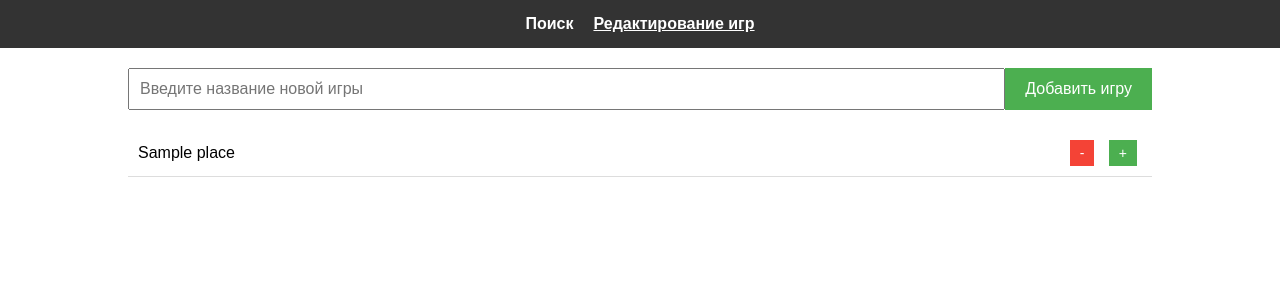
After one commit to Niks43rus/vrcl_new, a Django app: page /edit_games/1/ in a window 1280 px wide. The commit adds this page. Shown: the top 300 px of the page. Run offline with Django 3.2, Linux system fonts and the light colour scheme; tables that the repository leaves empty hold one stand-in row (values such as "Sample post").

Commit message:
страничка с играми

```diff
--- a/bkn/main/admin.py
+++ b/bkn/main/admin.py
@@ -6,6 +6,8 @@ admin.site.register(SettingsSite)
 admin.site.register(Admins)
 admin.site.register(WarningInfo)
 admin.site.register(WhereInfo)
+admin.site.register(Games_for_place)
+admin.site.register(GamePlace)
 
 
 admin.site.register(Note_ms)
--- a/bkn/main/models.py
+++ b/bkn/main/models.py
@@ -69,6 +69,30 @@ class WhereInfo(models.Model):
         verbose_name_plural = 'Статистика - Откуда'
 
 
+#Набор игр
+class Games_for_place(models.Model):
+    Name = models.CharField(max_length=250, verbose_name='Название')
+    Alt_name = models.CharField(max_length=250, verbose_name='Альтернативное название')
+
+
+    def __str__(self):
+        return f'{self.Name}'
+
+    class Meta:
+        verbose_name_plural = 'Стек игр'
+
+
+class GamePlace(models.Model):
+    game = models.ForeignKey(Games_for_place, on_delete=models.CASCADE, related_name="game_places", verbose_name="Игра")
+    place = models.CharField(max_length=100, verbose_name="Место")
+    club = models.CharField(max_length=250, verbose_name="Клуб")
+
+    def __str__(self):
+        return f"{self.game.Name} - {self.place} ({self.club})"
+
+    class Meta:
+        verbose_name = "Привязка игры к месту"
+        verbose_name_plural = "Привязки игр к местам"
 
 
 #region Молодой гвардии
--- a/bkn/main/templates/main/club_page.html
+++ b/bkn/main/templates/main/club_page.html
@@ -90,6 +90,7 @@
                     <a class="dropdown-item" href="{% url 'stat' club_id=CID %}">Статистика</a>
                     <a class="dropdown-item" href="#" data-toggle="modal" data-target="#actionModal">Акции и
                         партнеры</a>
+                    <a class="dropdown-item" href="{% url 'place_device' club_id=CID %}">Устройства</a>
 
                 </div>
             </li>
--- /dev/null
+++ b/bkn/main/templates/main/edit_games.html
@@ -0,0 +1,115 @@
+<!DOCTYPE html>
+<html lang="ru">
+<head>
+    <meta charset="UTF-8">
+    <meta name="viewport" content="width=device-width, initial-scale=1.0">
+    <title>{{ club_name }} - Редактирование игр</title>
+    <style>
+        /* Минимальные стили для оформления */
+        body {
+            font-family: Arial, sans-serif;
+            margin: 0;
+            padding: 0;
+            display: flex;
+            flex-direction: column;
+            align-items: center;
+        }
+        .header {
+            width: 100%;
+            background-color: #333;
+            padding: 15px;
+            color: white;
+            display: flex;
+            justify-content: center;
+            gap: 20px;
+        }
+        .header a {
+            color: white;
+            text-decoration: none;
+            font-weight: bold;
+        }
+        .header a.active {
+            text-decoration: underline;
+        }
+        .content {
+            margin-top: 20px;
+            width: 80%;
+        }
+        .add-game-form {
+            display: flex;
+            margin-bottom: 20px;
+        }
+        .add-game-input {
+            padding: 10px;
+            font-size: 16px;
+            flex-grow: 1;
+        }
+        .add-game-btn {
+            padding: 10px 20px;
+            font-size: 16px;
+            color: white;
+            background-color: #4CAF50;
+            border: none;
+            cursor: pointer;
+        }
+        .game-list {
+            list-style: none;
+            padding: 0;
+        }
+        .game-item {
+            display: flex;
+            align-items: center;
+            justify-content: space-between;
+            padding: 10px;
+            border-bottom: 1px solid #ddd;
+        }
+        .game-item .game-name {
+            flex-grow: 1;
+        }
+        .game-item button {
+            padding: 5px 10px;
+            font-size: 14px;
+            cursor: pointer;
+            background-color: #f44336;
+            color: white;
+            border: none;
+            margin: 0 5px;
+        }
+        .game-item button.increment {
+            background-color: #4CAF50;
+        }
+    </style>
+</head>
+<body>
+
+    <!-- Шапка с навигацией -->
+    <div class="header">
+        <a href="{% url 'place_device' club_id=club_id %}">Поиск</a>
+        <a href="{% url 'edit_games' club_id=club_id %}" class="active">Редактирование игр</a>
+    </div>
+
+    <!-- Основной контент -->
+    <div class="content">
+        <!-- Форма добавления новой игры -->
+        <form class="add-game-form" method="POST">
+            {% csrf_token %}
+            <input type="text" name="game_name" class="add-game-input" placeholder="Введите название новой игры">
+            <button type="submit" name="add_game" class="add-game-btn">Добавить игру</button>
+        </form>
+
+        <!-- Список игр -->
+        <ul class="game-list">
+            {% for game in games %}
+                <li class="game-item">
+                    <span class="game-name">{{ game.Name }}</span>
+                    <div class="controls">
+                        <button class="decrement">-</button>
+                        <button class="increment">+</button>
+                    </div>
+                </li>
+            {% endfor %}
+        </ul>
+    </div>
+
+</body>
+</html>
--- a/bkn/main/urls.py
+++ b/bkn/main/urls.py
@@ -18,6 +18,9 @@ urlpatterns = [
     path('stat/<str:club_id>/', stat, name='stat'),
     path('scheme/<str:club_id>/', scheme, name='scheme'),
     path('scheme_free/<str:club_id>/', scheme_free, name='scheme_free'),
+    path('place_device/<str:club_id>/', place_device, name='place_device'),
+    path('edit_games/<str:club_id>/', edit_games, name='edit_games'),
+
     path('add_graph_row/<int:club_id>/', add_graph_row, name='add_graph_row'),
     path('save_graph_data/<int:club_id>/', save_graph_data, name='save_graph_data'),
     path('update_record/<int:note_id>/', update_record, name='update_record'),
--- a/bkn/main/views.py
+++ b/bkn/main/views.py
@@ -1082,3 +1082,39 @@ def scheme_free(request, club_id):
         }
 
         return render(request, 'main/scheme_free.html', context)
+
+
+
+def edit_games(request, club_id):
+    if is_authenticated(request):
+        club = get_object_or_404(Club, id=club_id)
+        # Сортируем игры по алфавиту
+        games = Games_for_place.objects.all().order_by('Name')
+
+        # Проверка, если нажата кнопка "Добавить игру"
+        if request.method == "POST" and 'add_game' in request.POST:
+            new_game_name = request.POST.get('game_name', '').strip()
+            if new_game_name:  # Проверка, что название не пустое
+                Games_for_place.objects.create(Name=new_game_name)
+                return redirect('edit_games', club_id=club_id)  # Перенаправление на ту же страницу
+
+        context = {
+            'club_id': club_id,
+            'club_name': club.name,
+            'games': games,
+        }
+        return render(request, 'main/edit_games.html', context)
+
+def place_device(request, club_id):
+    if is_authenticated(request):
+        clubs = Club.objects.all()
+        club = get_object_or_404(Club, id=club_id)
+        club_name = club.name
+
+
+        context = {
+            'club_id': club_id,
+            'club_name': club_name,
+            'clubs': clubs,
+        }
+        return render(request, 'main/place_device.html', context)
```
Also changed, not shown: bkn/main/templates/main/place_device.html (added, +72 -0 lines), bkn/main/migrations/0026_games_for_place.py (added), bkn/main/migrations/0027_gameplace.py (added).
